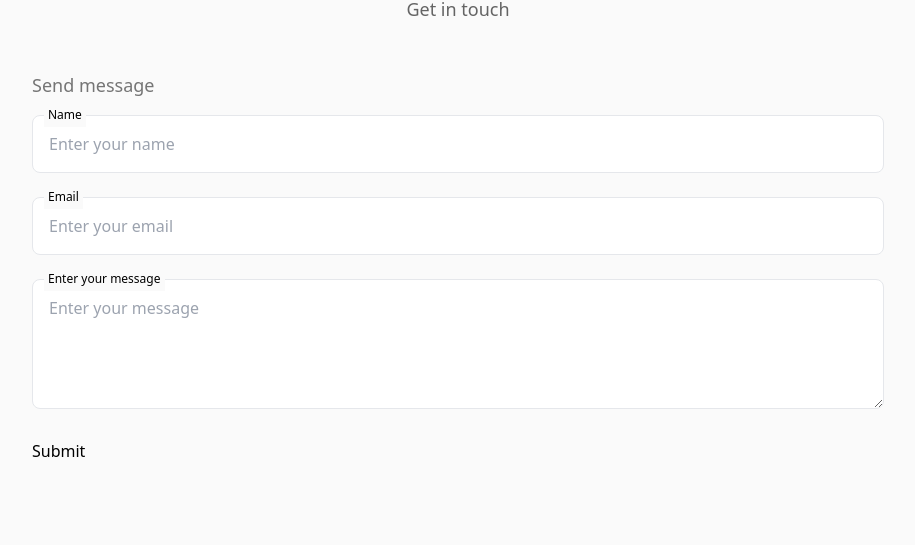
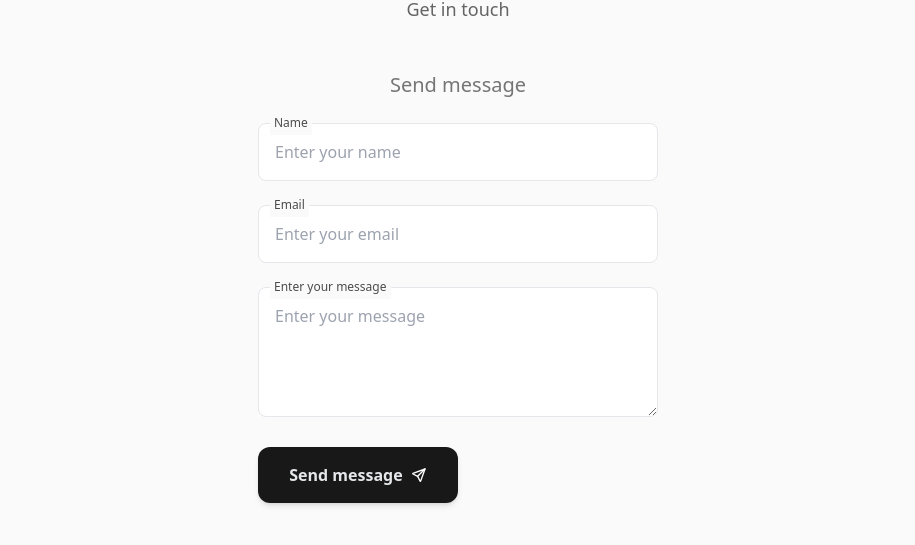
Before and after one commit to patjohntrick/portfolio-v3, a Next.js app: page / in a window 1280 px wide. Shown: the part 3089-3634 px from the top of the page, without its empty margins (182-1097 px from the left). Built offline with nearby package versions, Linux system fonts and the light colour scheme.

Commit message:
fix more

```diff
--- a/components/StyledForm.tsx
+++ b/components/StyledForm.tsx
@@ -40,8 +40,11 @@ export const StyledForm = () => {
     message: Yup.string().required(REQUIRED_MESSAGE),
   });
   return (
-    <div className="">
-      <StyledParagraph text={SEND_A_MESSAGE} className="text-[#333333] mb-4" />
+    <div className="lg:max-w-[400px] lg:m-auto">
+      <StyledParagraph
+        text={SEND_A_MESSAGE}
+        className="text-[#333333] mb-6 text-xl text-center"
+      />
       <div className="">
         <Formik
           initialValues={{ name: "", email: "", message: "" }}
@@ -57,12 +60,14 @@ export const StyledForm = () => {
             errors,
           }) => (
             <>
-              <form onSubmit={submitForm} className="space-y-6">
+              <form onSubmit={submitForm} className=" space-y-6">
                 {/* name */}
                 <div className=" w-full relative">
                   <p
                     className={`text-xs py-1 px-1 absolute bg-[#FAFAFA] -top-3 left-3 ${
-                      touched.name && errors.name && "text-red-700"
+                      touched.name && errors.name
+                        ? "text-red-700"
+                        : "text-black/70"
                     }`}
                   >
                     {touched.name && errors.name ? errors.name : USER_NAME}
@@ -86,7 +91,9 @@ export const StyledForm = () => {
                 <div className=" w-full relative">
                   <p
                     className={`text-xs py-1 px-1 absolute bg-[#FAFAFA] -top-3 left-3 ${
-                      touched.email && errors.email && "text-red-700"
+                      touched.email && errors.email
+                        ? "text-red-700"
+                        : "text-black/70"
                     }`}
                   >
                     {touched.email && errors.email ? errors.email : EMAIL}
@@ -110,7 +117,9 @@ export const StyledForm = () => {
                 <div className=" w-full relative">
                   <p
                     className={`text-xs py-1 px-1 absolute bg-[#FAFAFA] -top-3 left-3 ${
-                      touched.message && errors.message && "text-red-700"
+                      touched.message && errors.message
+                        ? "text-red-700"
+                        : "text-black/70"
                     }`}
                   >
                     {touched.message && errors.message
@@ -154,11 +163,11 @@ export const StyledForm = () => {
                 />
                 {touched && errors && <p>{errors.message}</p>}
               </div> */}
-                <input type="submit" value="Submit" />
-                {/* <StyledButton
-                buttonText={SEND_A_MESSAGE}
-                buttonIcon={<TbSend />}
-              /> */}
+                {/* <input type="submit" value="Submit" /> */}
+                <StyledButton
+                  buttonText={SEND_A_MESSAGE}
+                  buttonIcon={<TbSend />}
+                />
               </form>
             </>
           )}
--- a/content/ContactSection.tsx
+++ b/content/ContactSection.tsx
@@ -7,9 +7,7 @@ export const ContactSection = () => {
   return (
     <StyledSection>
       <StyledSectionTitle title={CONTACT} subTitle={GET_IN_TOUCH} />
-      <div className="">
-        <StyledForm />
-      </div>
+      <StyledForm />
     </StyledSection>
   );
 };
```
